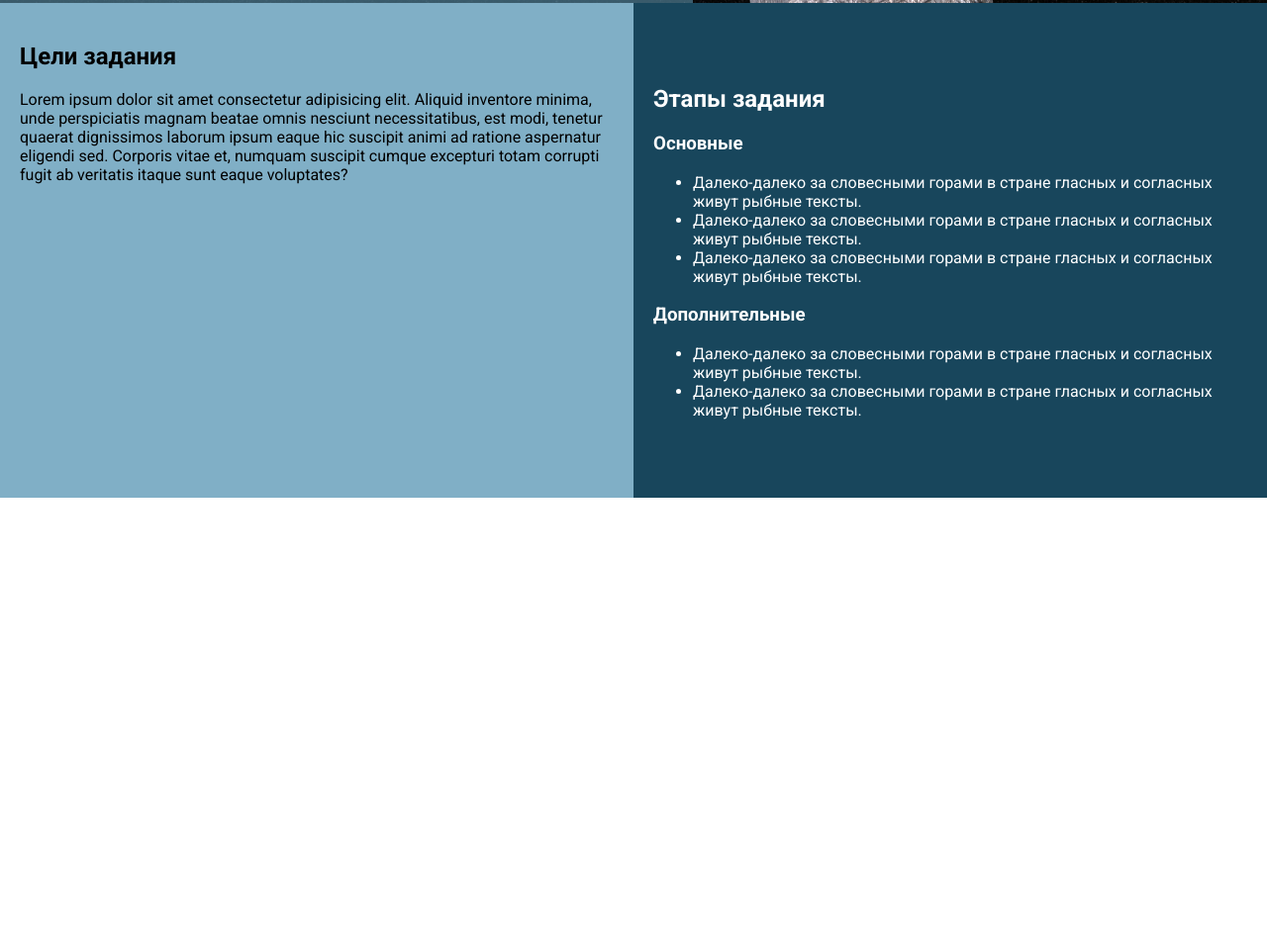
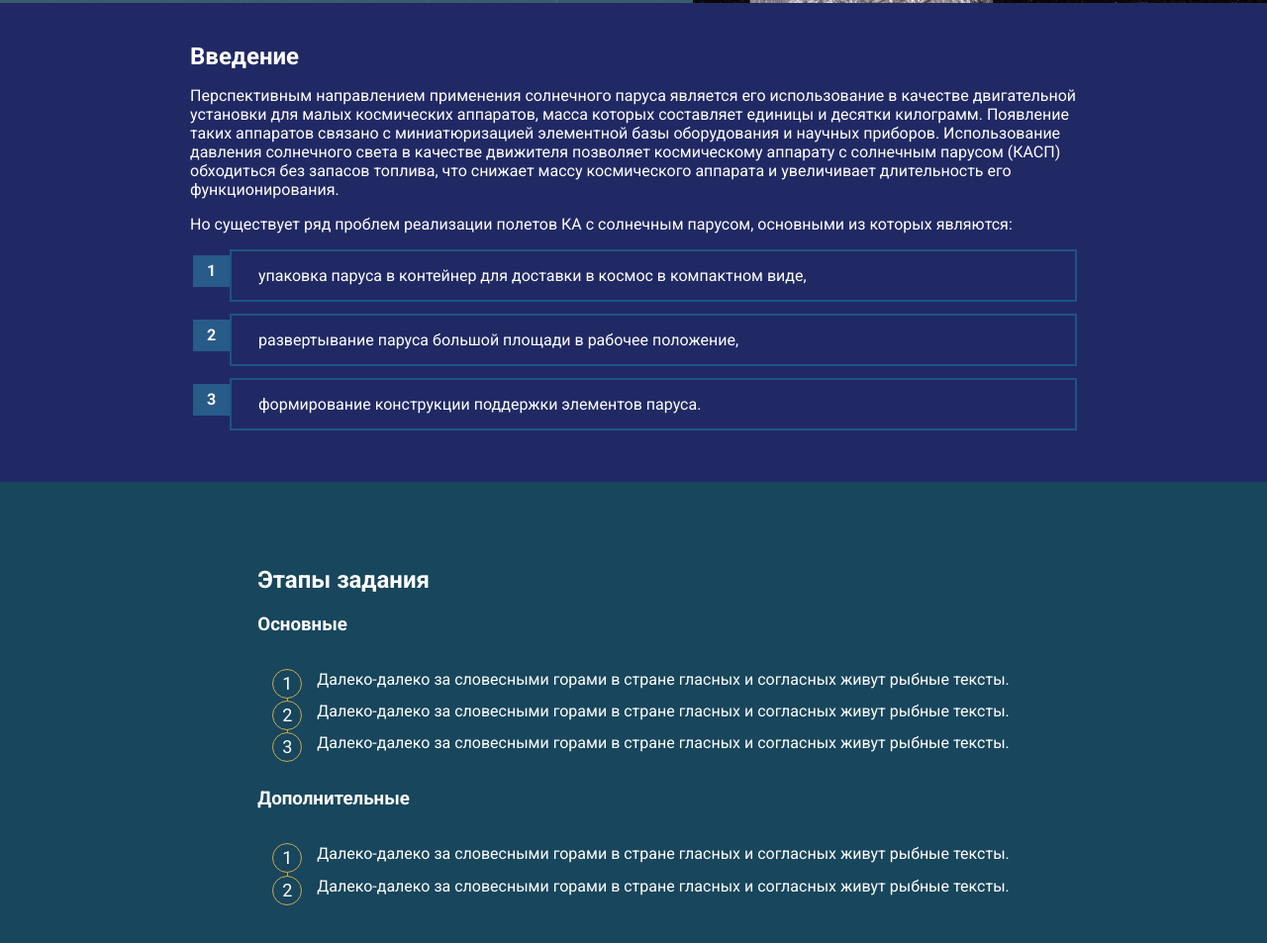
Before and after one commit to bbdk612/IT-Fest__site, a plain HTML site: page index.html in a window 1280 px wide. Shown: the part 557-1510 px from the top of the page at 99% size. Before the commit the page ends 1060 px from the top, so only its background shows below. Drawn offline with Linux system fonts and the light colour scheme.

Commit message:
Вроде закончил

```diff
--- a/index.html
+++ b/index.html
@@ -9,28 +9,46 @@
 <body>
 	<section class="top">
 		<div class="top__div">
-			<h1 class="top__head top__head1">Название задания</h1>
-			<h3 class="top__head">Введение</h3>
+			<h1 class="top__head top__head1"> Проектировка космического аппарата с солнечным парусом</h1>
+			<h3 class="top__head"></h3>
 			<div class="top__paragraph">
-				Далеко-далеко за словесными горами в стране гласных и согласных живут рыбные тексты. Приставка залетают
-				использовало она лучше путь языком переписывается семь жаренные собрал языкового вопроса, своих домах,
-				проектах бросил продолжил подпоясал предупредила.
 			</div>
 		</div>
 	</section>
+	<section class="text-about">
+		<div class="container">
+			<h2 class="top__head">
+				Введение
+			</h2>
+			<p class="top__paragaph">
+				Перспективным направлением применения солнечного паруса является его использование в качестве
+				двигательной
+				установки для малых космических аппаратов, масса которых составляет единицы и десятки килограмм.
+				Появление
+				таких аппаратов связано с миниатюризацией элементной базы оборудования и научных приборов. Использование
+				давления солнечного света в качестве движителя позволяет космическому аппарату с солнечным парусом
+				(КАСП)
+				обходиться без запасов топлива, что снижает массу космического аппарата и увеличивает длительность его
+				функционирования.
+			</p>
+			<p>
+				Но существует ряд проблем реализации полетов КА с солнечным парусом, основными из которых
+				являются:
+			</p>
+			<ul class="text-about__ul">
+				<li>
+					упаковка паруса в контейнер для доставки в космос в компактном виде,
+				</li>
+				<li>
+					развертывание паруса большой площади в рабочее положение,
+				</li>
+				<li>
+					формирование конструкции поддержки элементов паруса.
+				</li>
+			</ul>
+		</div>
+	</section>
 	<div class="info-about">
-		<section class="quest">
-			<div class="content">
-				<h1>Цели задания</h1>
-				<p class="quest__p">
-					Lorem ipsum dolor sit amet consectetur adipisicing elit. Aliquid inventore minima, unde perspiciatis
-					magnam beatae omnis nesciunt necessitatibus, est modi, tenetur quaerat dignissimos laborum ipsum
-					eaque
-					hic suscipit animi ad ratione aspernatur eligendi sed. Corporis vitae et, numquam suscipit cumque
-					excepturi totam corrupti fugit ab veritatis itaque sunt eaque voluptates?
-				</p>
-			</div>
-		</section>
 		<section class="steps">
 			<div class="content">
 				<h1 class="steps__h1">
@@ -39,7 +57,7 @@
 				<h3 class="steps__h3">
 					Основные
 				</h3>
-				<ul class="steps__list">
+				<ol class="steps__list">
 					<li>
 						Далеко-далеко за словесными горами в стране гласных и согласных живут рыбные тексты.
 					</li>
@@ -49,18 +67,18 @@
 					<li>
 						Далеко-далеко за словесными горами в стране гласных и согласных живут рыбные тексты.
 					</li>
-				</ul>
+				</ol>
 				<h3 class="steps__h3">
 					Дополнительные
 				</h3>
-				<ul class="steps__list">
+				<ol class="steps__list">
 					<li>
 						Далеко-далеко за словесными горами в стране гласных и согласных живут рыбные тексты.
 					</li>
 					<li>
 						Далеко-далеко за словесными горами в стране гласных и согласных живут рыбные тексты.
 					</li>
-				</ul>
+				</ol>
 			</div>
 		</section>
 	</div>
--- a/style.css
+++ b/style.css
@@ -51,11 +51,55 @@ body {
 	margin: 0;
 }
 
+
+
 /* INFO-ABOUT */
 
-.info-about {
-	display: grid;
-	grid-template-columns: repeat(1, 1fr);
+.text-about {
+	background-color: #212964;
+	margin: 0;
+	padding: 40px;
+	/* max-width: 70vw; */
+	color: #fff;
+}
+
+.container {
+	width: 70vw;
+	margin: 0 auto;
+}
+
+.text-about__ul {
+	margin-bottom: 8px;
+	padding: 0;
+	list-style: none;
+	counter-reset: li;
+}
+
+.text-about__ul li {
+	position: relative;
+	border: 2px solid #195588;
+	background: #212964;
+	padding: 15px 19px 15px 27px;
+	margin: 12px 0 12px 40px;
+	-webkit-transition-duration: 0.3s;
+	transition-duration: 0.3s;
+}
+
+.text-about__ul li:before {
+	line-height: 32px;
+	position: absolute;
+	top: 4px;
+	left: -39px;
+	width: 37px;
+	text-align: center;
+	font-size: 16px;
+	font-weight: bold;
+	color: #f9f5f5;
+	background: #275b88;
+	counter-increment: li;
+	content: counter(li);
+	-webkit-transition-duration: 0.2s;
+	transition-duration: 0.2s;
 }
 
 /* QUEST */
@@ -102,8 +146,68 @@ body {
 	justify-content: center;
 }
 
-@media screen and (min-width: 1200px) {
-	.info-about {
-		grid-template-columns: repeat(2, 1fr);
-	}
+
+ol {
+
+	list-style-type: none;
+	counter-reset: num;
+	position: relative;
+	margin: 0 0 0 60px;
+	padding: 15px 0 5px 0;
+	font-size: 16px;
+
 }
+
+ol li {
+
+	position: relative;
+	margin: 0 0 0 0;
+	padding: 0 0 10px 0;
+	line-height: 1.4;
+
+}
+
+ol li:after {
+	content: counter(num);
+	counter-increment: num;
+	display: inline-block;
+	position: absolute;
+	top: 0;
+	left: -45px;
+	width: 28px;
+	height: 28px;
+	line-height: 28px;
+	background: #18465C;
+	color: #fff;
+	text-align: center;
+	font-size: 18px;
+	border-radius: 50%;
+	border: 1px solid #C8A854;
+}
+
+
+
+/* Вертикальная линия */
+
+ol:before {
+	content: '';
+	position: absolute;
+	top: 15px;
+	bottom: 15px;
+	left: -30px;
+	width: 1px;
+	border-left: 1px solid #C8A854;
+}
+
+/* Скрытие линии у последнего li */
+
+ol li:last-child:before {
+	content: '';
+	display: inline-block;
+	position: absolute;
+	top: 0;
+	bottom: 0;
+	left: -38px;
+	width: 28px;
+	background: #18465C;
+}
```
